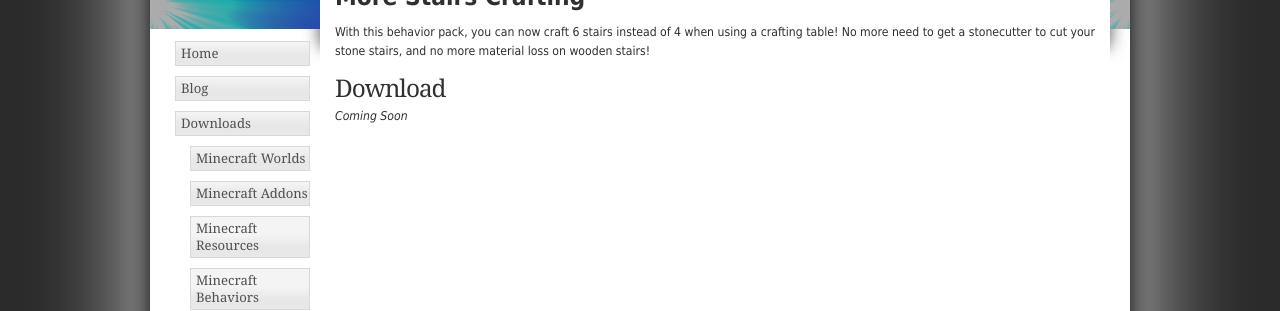
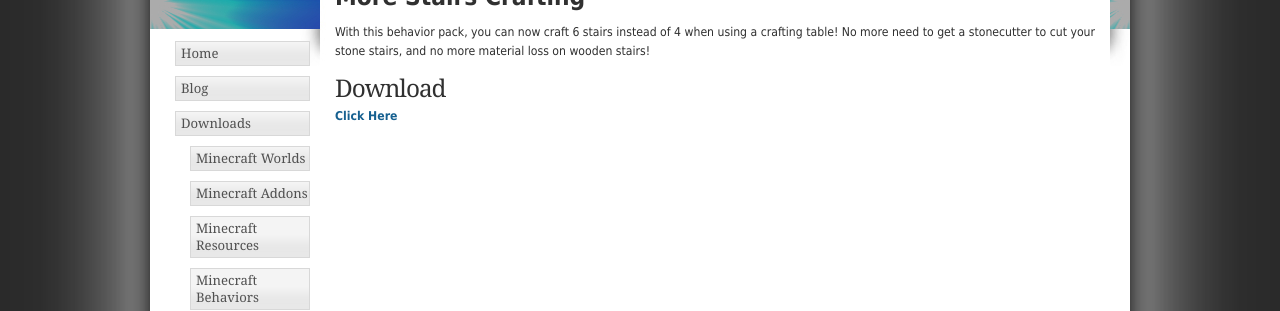
Before and after one commit to RaythCo-Creations/raythco-creations.github.io, a Jekyll site: the page built from download-pages/mcbehavior/more-stairs.md, in a window 1280 px wide. Shown: the part 154-465 px from the top of the page. Built offline with Jekyll 4.4.1, drawn with Linux system fonts in a browser that asks for light colours.

Commit message:
update more stairs page

```diff
--- a/download-pages/mcbehavior/more-stairs.md
+++ b/download-pages/mcbehavior/more-stairs.md
@@ -9,4 +9,4 @@
 
 ## Download
 
-*Coming Soon*
+[**Click Here**](https://github.com/RaythCo-Creations/downloads/raw/main/behavior-packs/RC%20More%20Stairs.mcpack)
```
